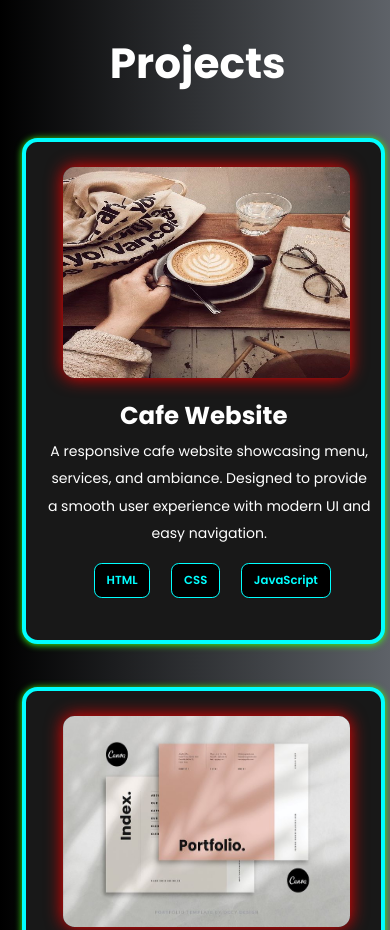
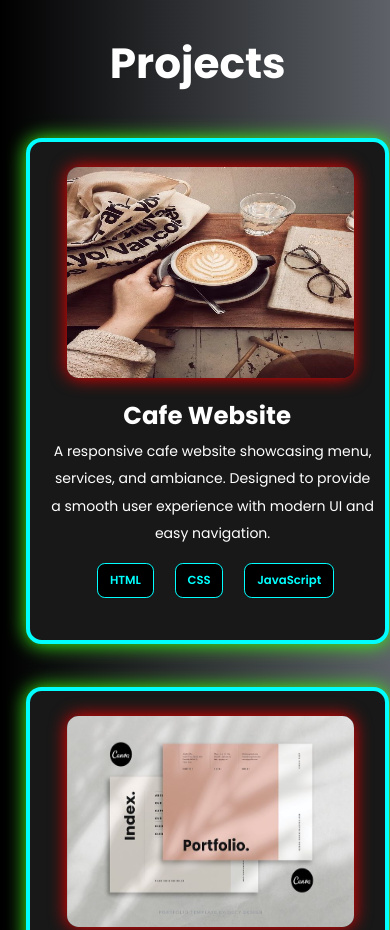
Before and after one commit to Sahil-01-crypto/My-Portfolio, a plain HTML site: page index.html in a window 390 px wide. Shown: the part 3800-4730 px from the top of the page. Drawn offline with nearby package versions, Linux system fonts and the light colour scheme; a web font is replaced by a local one.

Commit message:
cssupdate

```diff
--- a/style.css
+++ b/style.css
@@ -768,11 +768,13 @@ border-radius: 3vw;
 
 }
 .projectcontainer{
-  margin-left: 2vh;
+  margin-left: 2.4vh;
   width: 43vh;
   height: auto;
   border-radius: 4vw;
   padding-bottom: 4vw;
+   box-shadow: 0 0.2vw 5vw #39FF14;
+
 
 
 }
@@ -815,4 +817,8 @@ border-radius: 3vw;
 }
 
 
+  /* overflow: hidden; */
+
+
+
 }
```
